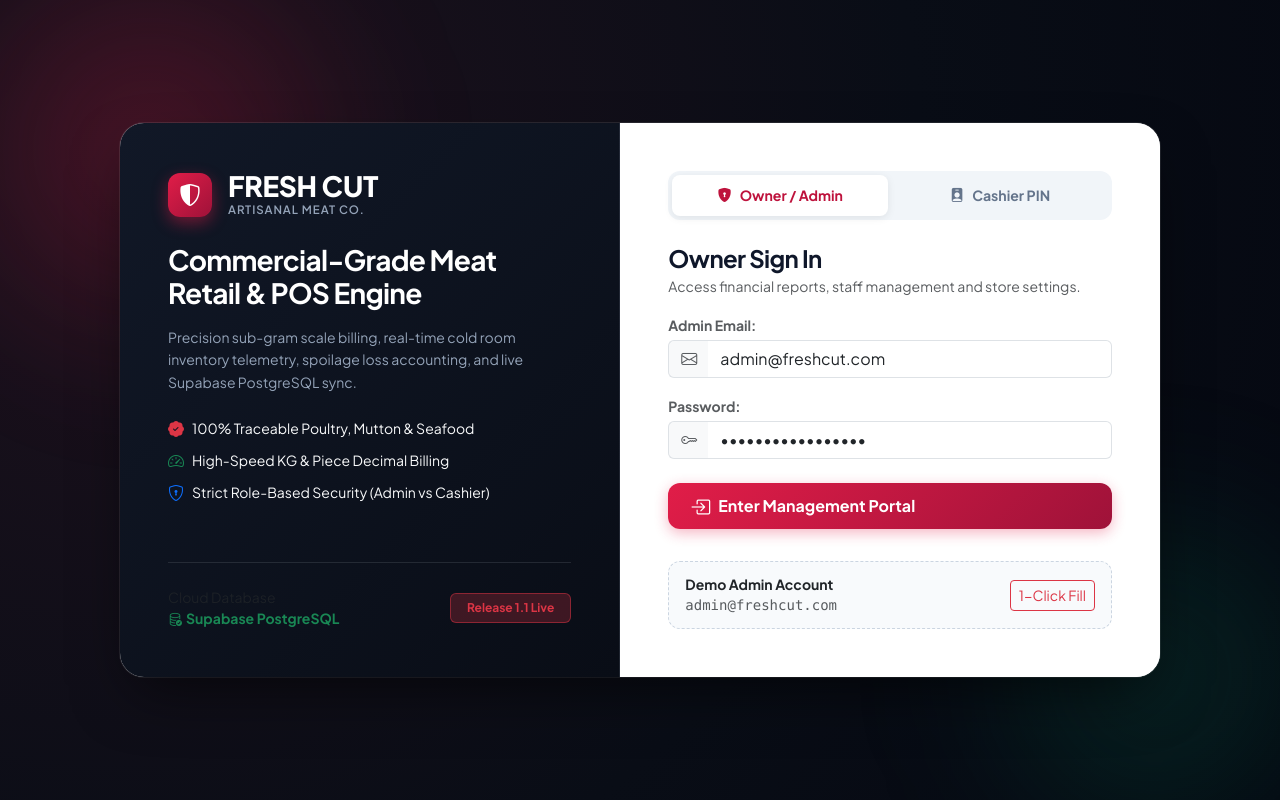
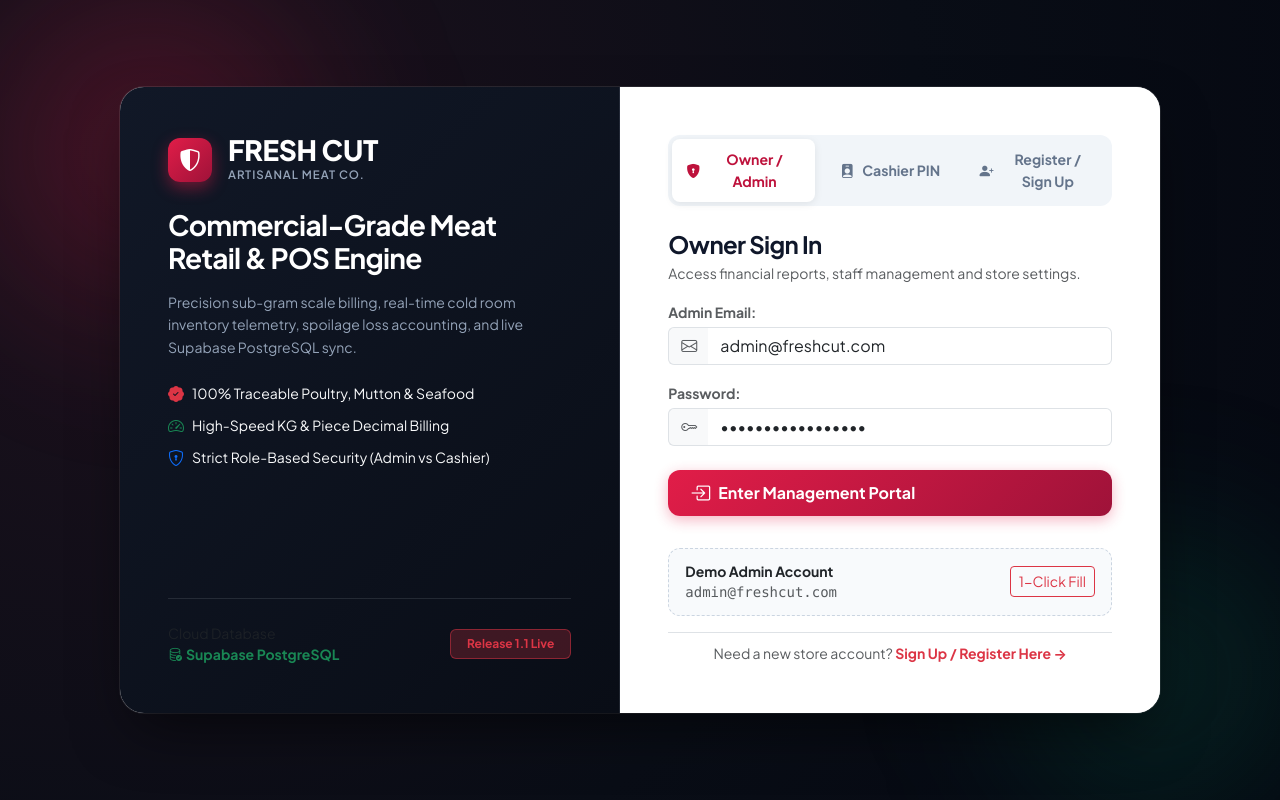
Before and after one commit to viswanath-kummari/Project, a Flask app: page / in a window 1280 px wide. Run offline with Flask 3, Linux system fonts and the light colour scheme; some libraries are stand-ins or nearby versions.

Commit message:
feat: Add user registration and signup option with role selection, password hashing, and instant session start

```diff
--- a/static/js/app.js
+++ b/static/js/app.js
@@ -231,20 +231,59 @@ const App = {
   switchLoginTab(tab) {
     const adminTab = document.getElementById('login-tab-admin');
     const employeeTab = document.getElementById('login-tab-employee');
+    const registerTab = document.getElementById('login-tab-register');
     const adminPanel = document.getElementById('login-panel-admin');
     const employeePanel = document.getElementById('login-panel-employee');
+    const registerPanel = document.getElementById('login-panel-register');
 
-    if (tab === 'admin') {
-      adminTab.classList.add('active');
-      employeeTab.classList.remove('active');
-      adminPanel.style.display = 'block';
-      employeePanel.style.display = 'none';
-    } else {
-      adminTab.classList.remove('active');
-      employeeTab.classList.add('active');
-      adminPanel.style.display = 'none';
-      employeePanel.style.display = 'block';
+    if (adminTab) adminTab.classList.toggle('active', tab === 'admin');
+    if (employeeTab) employeeTab.classList.toggle('active', tab === 'employee');
+    if (registerTab) registerTab.classList.toggle('active', tab === 'register');
+
+    if (adminPanel) adminPanel.style.display = (tab === 'admin') ? 'block' : 'none';
+    if (employeePanel) employeePanel.style.display = (tab === 'employee') ? 'block' : 'none';
+    if (registerPanel) registerPanel.style.display = (tab === 'register') ? 'block' : 'none';
+
+    if (tab === 'employee') {
       this.resetPin();
+    }
+  },
+
+  async handleRegister(e) {
+    if (e) e.preventDefault();
+    const full_name = document.getElementById('reg-name').value.trim();
+    const email = document.getElementById('reg-email').value.trim();
+    const phone = document.getElementById('reg-phone').value.trim();
+    const role = document.getElementById('reg-role').value;
+    const pin = document.getElementById('reg-pin').value.trim();
+    const password = document.getElementById('reg-password').value;
+
+    if (!full_name || !email || !password) {
+      this.showToast('Please fill in your name, email, and password.', 'warning');
+      return;
+    }
+
+    if (password.length < 6) {
+      this.showToast('Password must be at least 6 characters long.', 'warning');
+      return;
+    }
+
+    try {
+      const res = await Api.post('/auth/register', {
+        full_name,
+        email,
+        phone,
+        role,
+        pin: pin || undefined,
+        password
+      });
+
+      Api.setAuth(res.token, res.user);
+      this.currentUser = res.user;
+      this.showToast(res.message, 'success');
+      this.showAppShell();
+    } catch (err) {
+      this.showToast(err.message, 'error');
     }
   },
 
--- a/templates/index.html
+++ b/templates/index.html
@@ -89,6 +89,9 @@
           <button id="login-tab-employee" class="login-role-btn" onclick="App.switchLoginTab('employee')">
             <i class="bi bi-person-badge-fill"></i> Cashier PIN
           </button>
+          <button id="login-tab-register" class="login-role-btn" onclick="App.switchLoginTab('register')">
+            <i class="bi bi-person-plus-fill"></i> Register / Sign Up
+          </button>
         </div>
 
         <!-- 1. Administrator Login Form -->
@@ -120,7 +123,7 @@
             </button>
           </form>
 
-          <div class="demo-chip-box">
+          <div class="demo-chip-box mb-3">
             <div>
               <div class="small fw-bold text-dark">Demo Admin Account</div>
               <div class="small text-muted font-monospace">admin@freshcut.com</div>
@@ -128,6 +131,13 @@
             <button class="btn btn-sm btn-outline-danger" onclick="App.quickDemoLogin('admin')">
               1-Click Fill
             </button>
+          </div>
+
+          <div class="text-center pt-2 border-top">
+            <span class="text-muted small">Need a new store account? </span>
+            <a href="javascript:void(0)" class="small fw-bold text-danger text-decoration-none" onclick="App.switchLoginTab('register')">
+              Sign Up / Register Here &rarr;
+            </a>
           </div>
         </div>
 
@@ -162,7 +172,7 @@
             <button type="button" class="pin-key-btn text-secondary" onclick="App.pinBackspace()"><i class="bi bi-backspace"></i></button>
           </div>
 
-          <div class="demo-chip-box">
+          <div class="demo-chip-box mb-3">
             <div>
               <div class="small fw-bold text-dark">Demo Cashier Account</div>
               <div class="small text-muted font-monospace">PIN: 5678 (Aarav Sharma)</div>
@@ -170,6 +180,84 @@
             <button class="btn btn-sm btn-outline-success" onclick="App.quickDemoLogin('employee')">
               1-Click PIN Fill
             </button>
+          </div>
+
+          <div class="text-center pt-2 border-top">
+            <span class="text-muted small">New employee? </span>
+            <a href="javascript:void(0)" class="small fw-bold text-success text-decoration-none" onclick="App.switchLoginTab('register')">
+              Register New Profile &rarr;
+            </a>
+          </div>
+        </div>
+
+        <!-- 3. Register / Sign Up Form -->
+        <div id="login-panel-register" style="display: none;">
+          <div class="mb-3">
+            <h4 class="fw-bold mb-1">Create Account / Sign Up</h4>
+            <div class="text-muted small">Register a new store owner, manager or staff cashier profile.</div>
+          </div>
+
+          <form onsubmit="App.handleRegister(event)">
+            <div class="row g-2 mb-2">
+              <div class="col-md-6">
+                <label class="form-label small fw-bold text-muted mb-1">Full Name:</label>
+                <div class="input-group">
+                  <span class="input-group-text bg-light border-end-0"><i class="bi bi-person text-muted"></i></span>
+                  <input type="text" id="reg-name" class="form-control border-start-0" placeholder="e.g. Viswanath Kummari" required>
+                </div>
+              </div>
+              <div class="col-md-6">
+                <label class="form-label small fw-bold text-muted mb-1">Phone Number:</label>
+                <div class="input-group">
+                  <span class="input-group-text bg-light border-end-0"><i class="bi bi-telephone text-muted"></i></span>
+                  <input type="tel" id="reg-phone" class="form-control border-start-0" placeholder="+91 98765 43210">
+                </div>
+              </div>
+            </div>
+
+            <div class="mb-2">
+              <label class="form-label small fw-bold text-muted mb-1">Email Address:</label>
+              <div class="input-group">
+                <span class="input-group-text bg-light border-end-0"><i class="bi bi-envelope text-muted"></i></span>
+                <input type="email" id="reg-email" class="form-control border-start-0" placeholder="name@freshcut.com" required>
+              </div>
+            </div>
+
+            <div class="row g-2 mb-2">
+              <div class="col-md-6">
+                <label class="form-label small fw-bold text-muted mb-1">Account Role:</label>
+                <select id="reg-role" class="form-select">
+                  <option value="admin">Store Owner / Manager</option>
+                  <option value="employee">Cashier / Staff Member</option>
+                </select>
+              </div>
+              <div class="col-md-6">
+                <label class="form-label small fw-bold text-muted mb-1">4-Digit POS PIN:</label>
+                <div class="input-group">
+                  <span class="input-group-text bg-light border-end-0"><i class="bi bi-grid-3x3-gap text-muted"></i></span>
+                  <input type="text" id="reg-pin" class="form-control border-start-0 font-monospace" maxlength="4" placeholder="e.g. 7788">
+                </div>
+              </div>
+            </div>
+
+            <div class="mb-3">
+              <label class="form-label small fw-bold text-muted mb-1">Password:</label>
+              <div class="input-group">
+                <span class="input-group-text bg-light border-end-0"><i class="bi bi-lock text-muted"></i></span>
+                <input type="password" id="reg-password" class="form-control border-start-0" placeholder="Min. 6 characters" minlength="6" required>
+              </div>
+            </div>
+
+            <button type="submit" class="btn btn-emerald w-100 py-2 fs-6 mb-3 shadow-sm">
+              <i class="bi bi-person-check-fill me-1"></i> Sign Up & Start Session
+            </button>
+          </form>
+
+          <div class="text-center pt-2 border-top">
+            <span class="text-muted small">Already registered? </span>
+            <a href="javascript:void(0)" class="small fw-bold text-danger text-decoration-none" onclick="App.switchLoginTab('admin')">
+              Sign In to Your Account &rarr;
+            </a>
           </div>
         </div>
       </div>
```
Also changed, not shown: backend/routes/auth_routes.py (+53 -0 lines), test_system.py (+44 -0 lines).
